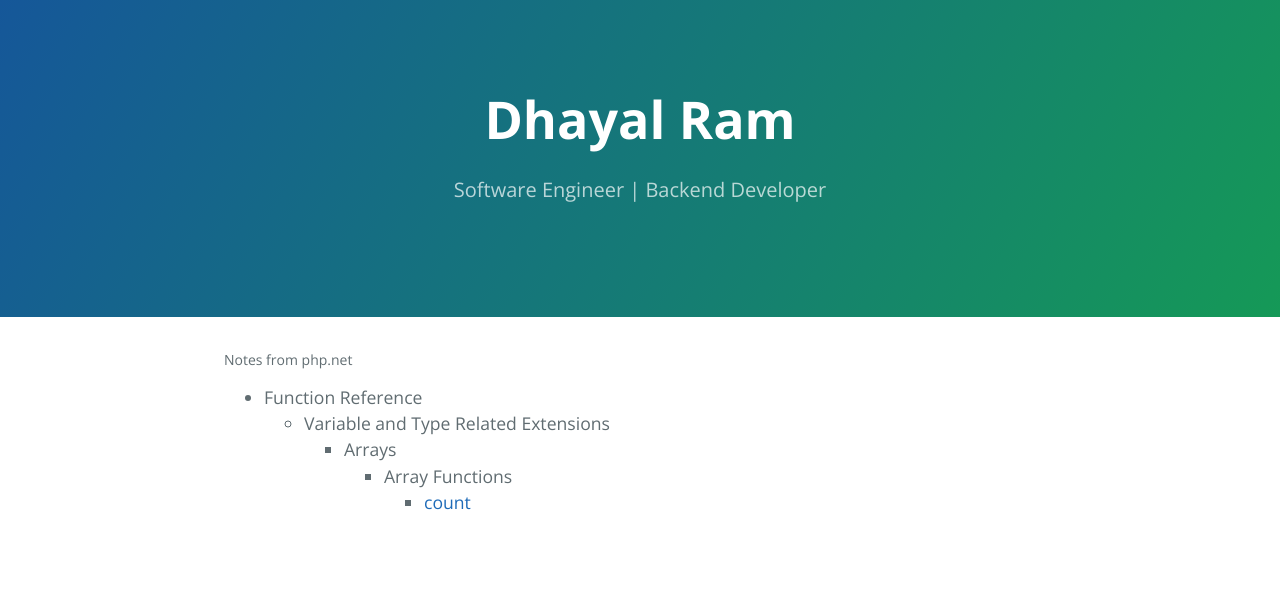
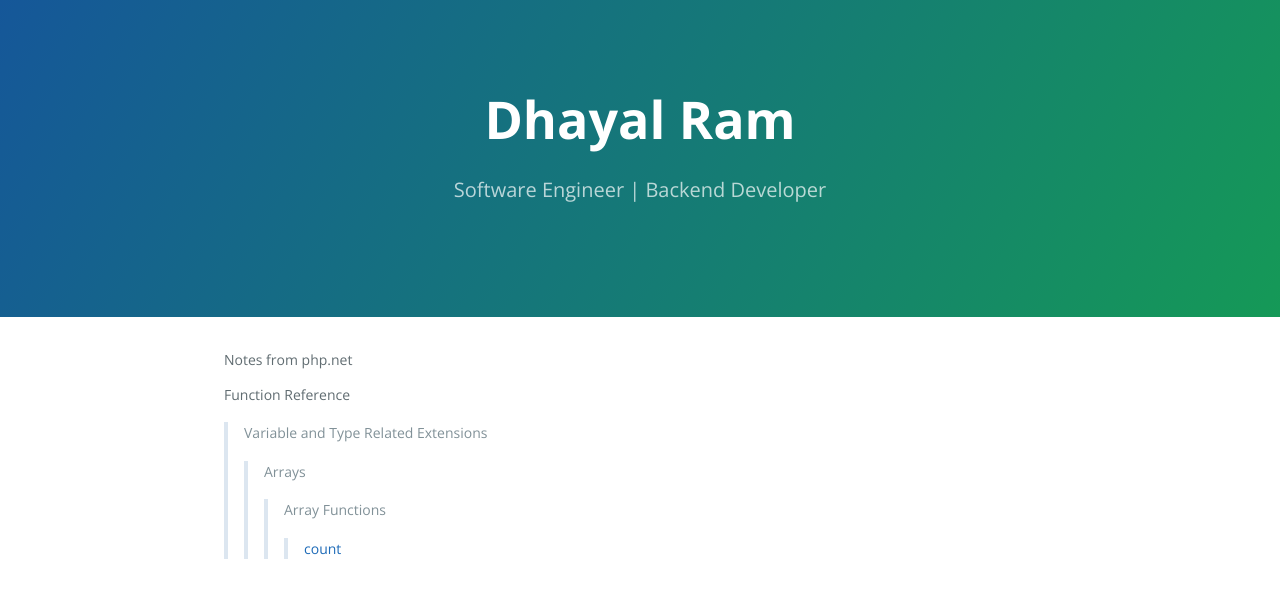
Before and after one commit to dhayalramk/dhayalramk.github.io, a Jekyll site: the page built from PHP/index.md, in a window 1280 px wide. Shown: the top 598 px of the page. Built offline with Jekyll 4.4.1, drawn with Linux system fonts in a browser that asks for light colours; our own code applies the rules of GitHub Pages for plain Markdown files.

```diff
--- a/PHP/index.md
+++ b/PHP/index.md
@@ -1,7 +1,7 @@
 Notes from php.net
 
-- Function Reference
-    - Variable and Type Related Extensions
-        - Arrays
-            - Array Functions
-                - [count](FuncationReference/VariableAndTypeRelatedExtensions/Arrays/ArrayFunctions/count.md)
+Function Reference
+> Variable and Type Related Extensions
+> > Arrays
+> > > Array Functions
+> > > > [count](FuncationReference/VariableAndTypeRelatedExtensions/Arrays/ArrayFunctions/count.md)
```
Also changed, not shown: PHP/FuncationReference/VariableAndTypeRelatedExtensions/Arrays/ArrayFunctions/count.md (+1 -5 lines).
